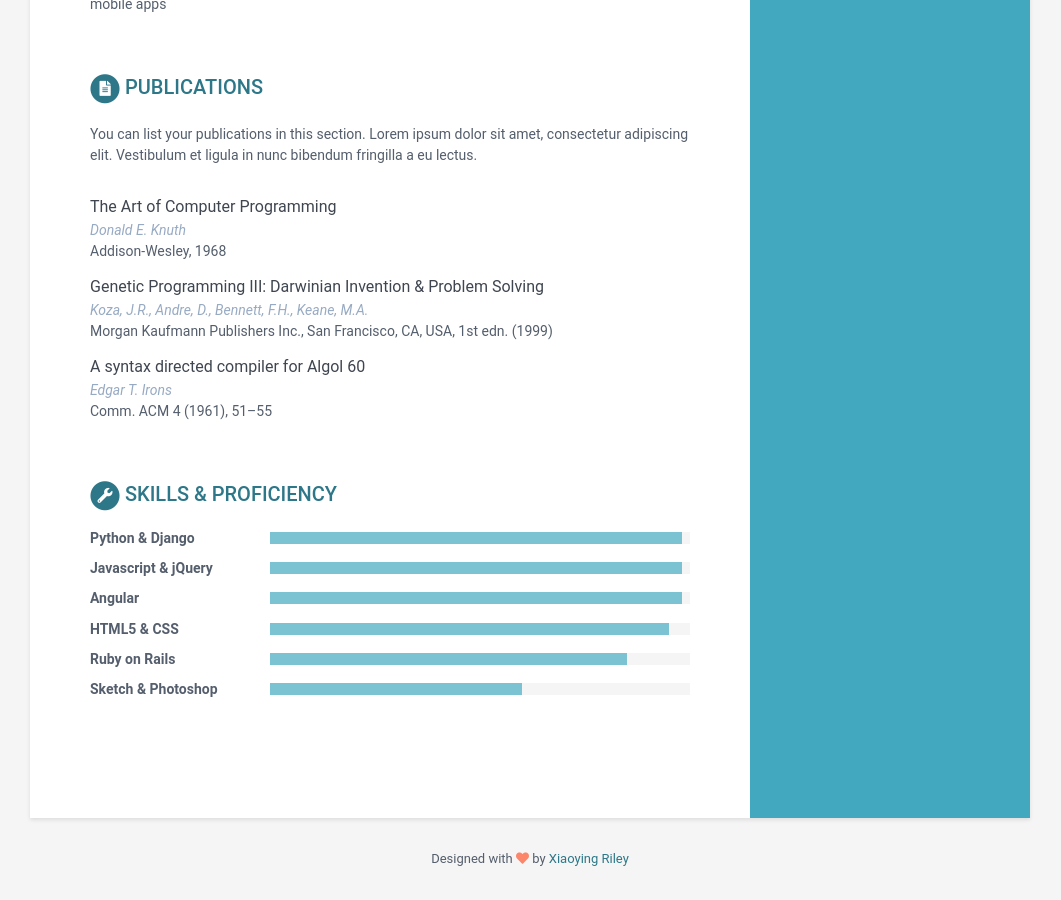
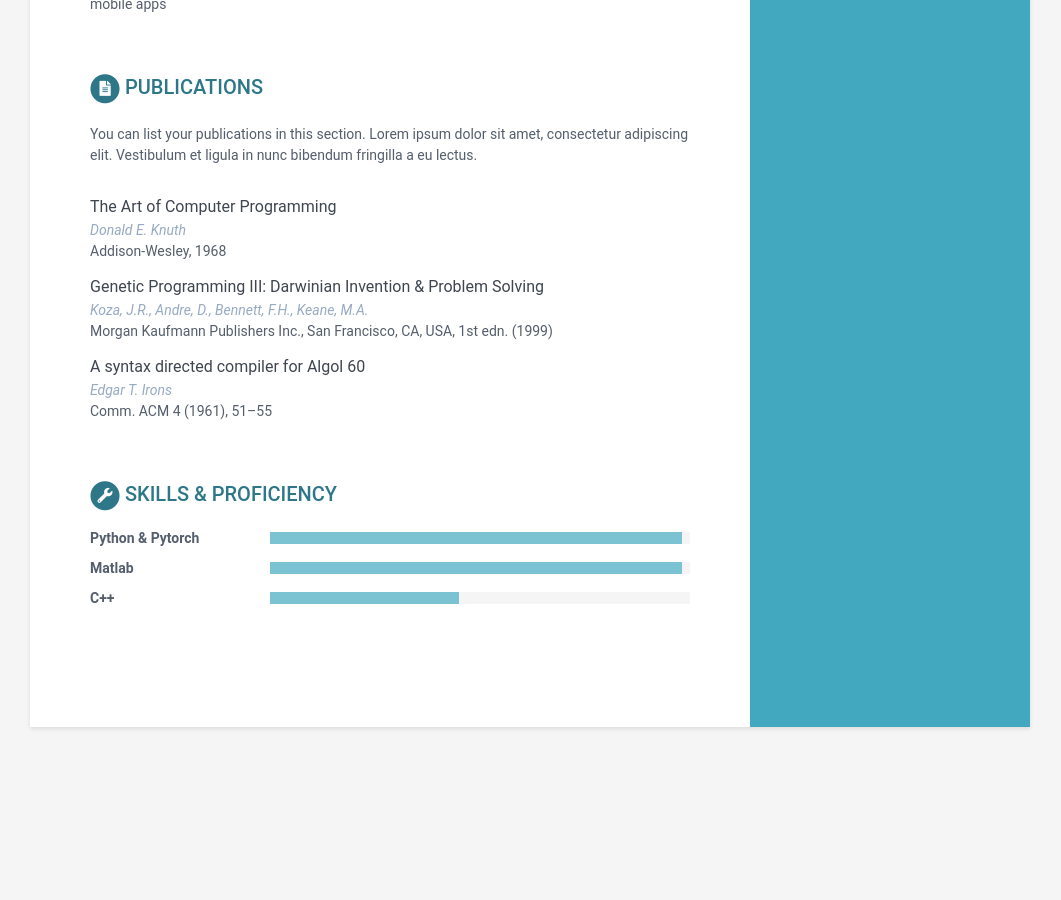
Before and after one commit to Xinyan-Li/xinyanli.github.io, a Jekyll site: the page built from index.html, in a window 1280 px wide and 900 px high, scrolled down 1454 px. Shown: the whole window, without its empty margins (110-1171 px from the left). Built offline with Jekyll 4.4.1, drawn with Linux system fonts in a browser that asks for light colours; after the commit the page ends 2241 px from its top, so only the background shows below that.

Commit message:
Update data.yml

```diff
--- a/_data/data.yml
+++ b/_data/data.yml
@@ -163,23 +163,16 @@ skills:
     title: Skills &amp; Proficiency
 
     toolset:
-      - name: Python & Django
+      - name: Python & Pytorch
         level: 98%
 
-      - name: Javascript & jQuery
+      - name: Matlab
         level: 98%
 
-      - name: Angular
-        level: 98%
+      - name: C++
+        level: 45%
 
-      - name: HTML5 & CSS
-        level: 95%
 
-      - name: Ruby on Rails
-        level: 85%
 
-      - name: Sketch & Photoshop
-        level: 60%
-
-footer: >
-    Designed with <i class="fas fa-heart"></i> by <a href="http://themes.3rdwavemedia.com" target="_blank" rel="nofollow">Xiaoying Riley</a>
+#footer: >
+    #Designed with <i class="fas fa-heart"></i> by <a href="http://themes.3rdwavemedia.com" target="_blank" rel="nofollow">Xiaoying Riley</a>
```
